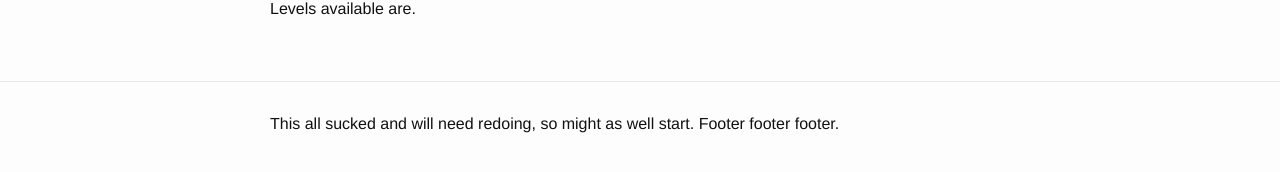
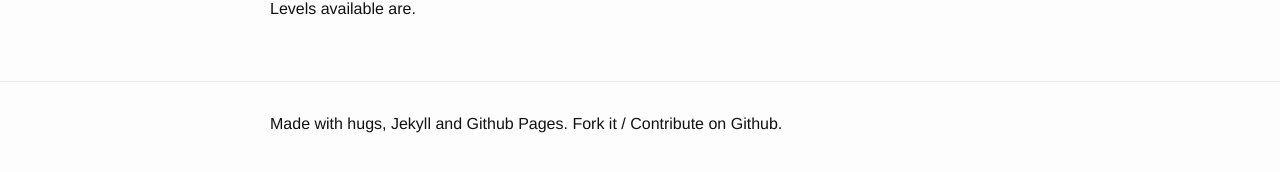
Before and after one commit to bluehat/placeforeverybody, a Jekyll site: the page built from levels.md, in a window 1280 px wide. Shown: the part 269-441 px from the top of the page. Built offline with Jekyll 4.4.1, drawn with Linux system fonts in a browser that asks for light colours.

Commit message:
ahh, pathing broken, base URL the problem?

```diff
--- a/_config.yml
+++ b/_config.yml
@@ -3,7 +3,7 @@ title: A Place For Everybody
 email: your-email@domain.com
 description: > # this means to ignore newlines until "baseurl:"
   Quantifying "Be Excellent To Each Other"
-baseurl: "" # the subpath of your site, e.g. /blog/
+baseurl: "/placeforeverybody/" # the subpath of your site, e.g. /blog/
 url: "placeforeverybody.org" # the base hostname & protocol for your site
 twitter_username: jekyllrb
 github_username:  jekyll
--- a/_includes/footer.html
+++ b/_includes/footer.html
@@ -2,7 +2,7 @@
 
   <div class="wrapper">
 
-    <p> This all sucked and will need redoing, so might as well start. Footer footer footer. </p>
+    <p> Made with hugs, Jekyll and Github Pages. Fork it / Contribute on Github. </p>
 
   </div>
 
```
